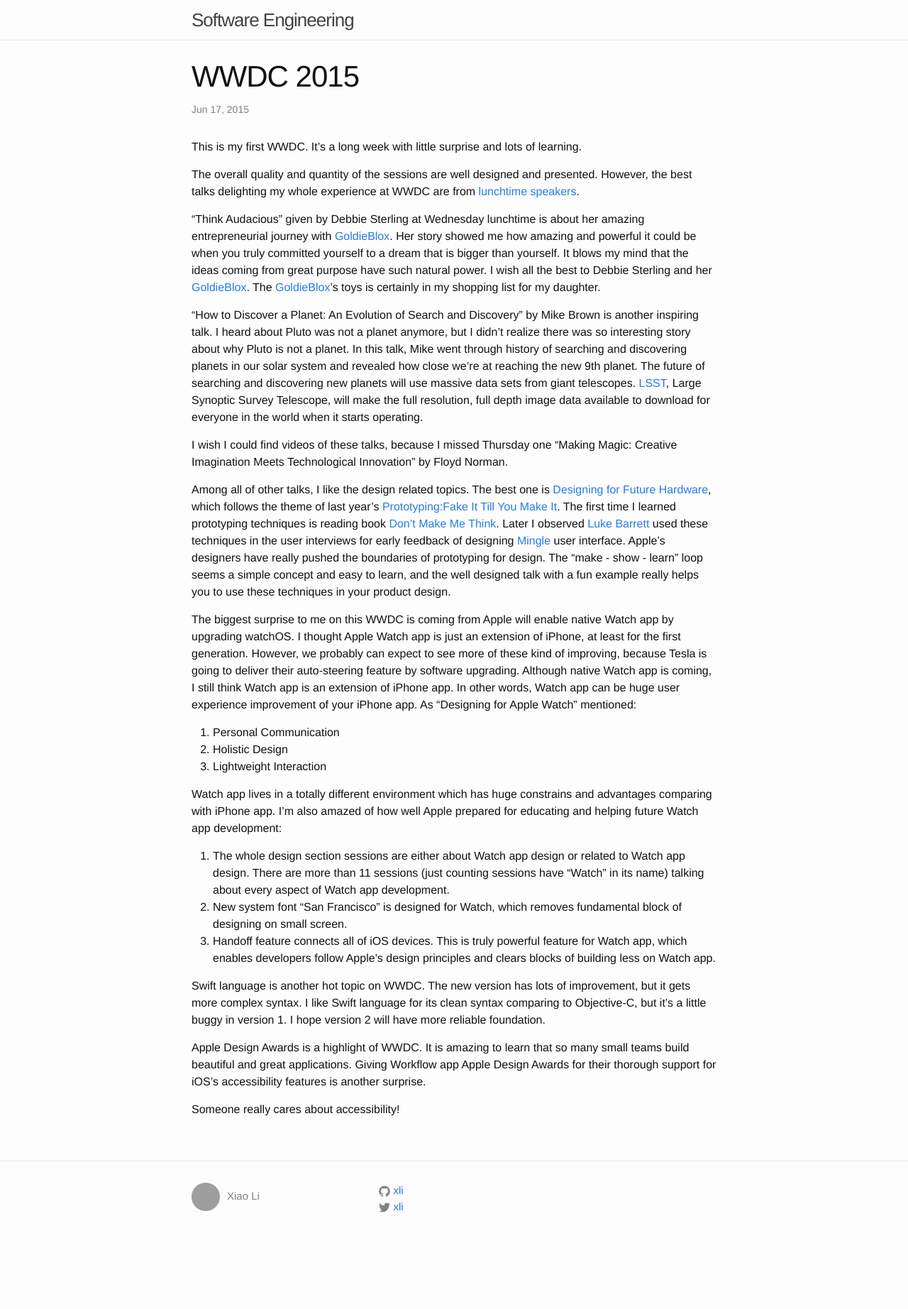
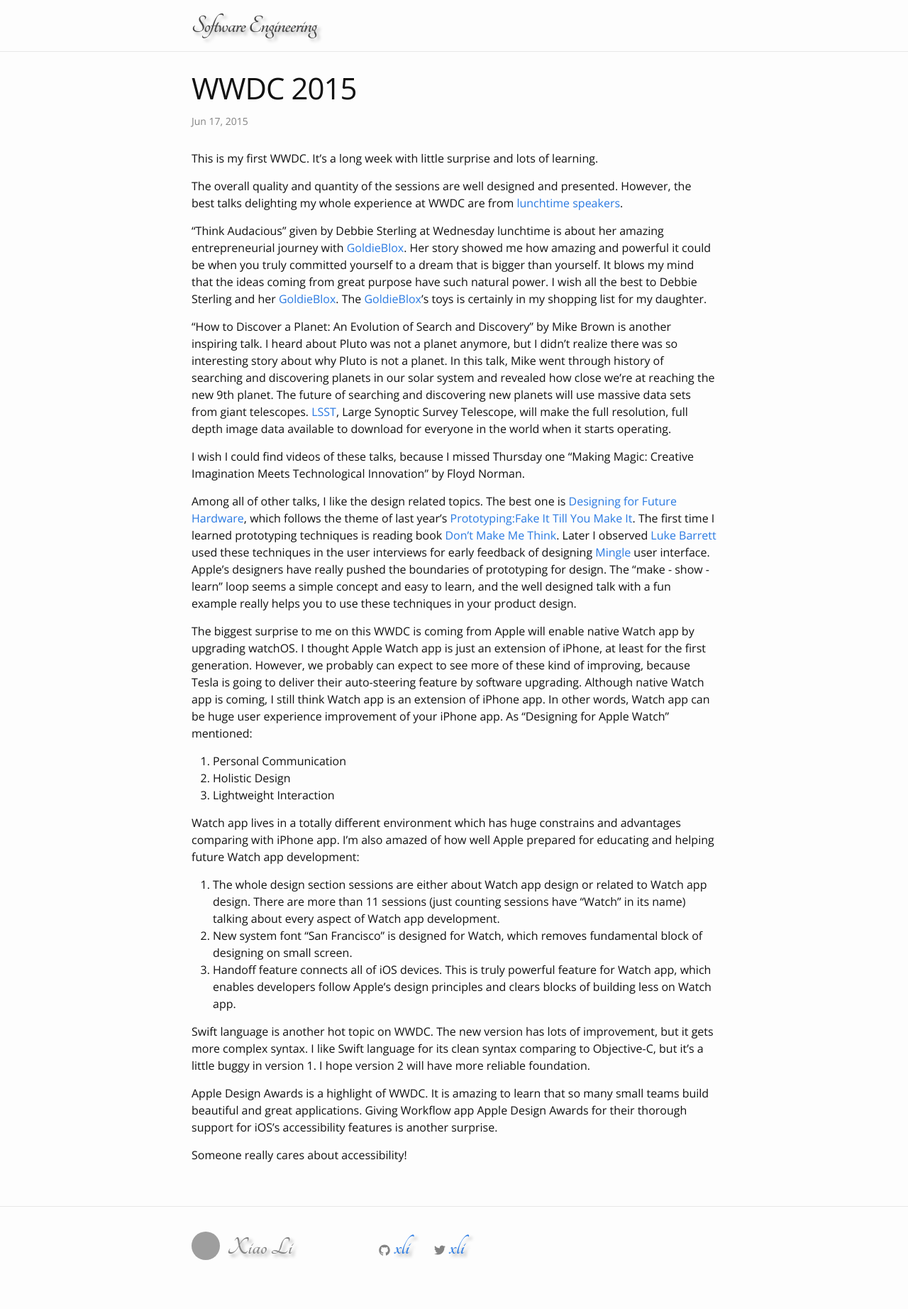
Before and after one commit to xli/xli.github.io, a Jekyll site: the page built from _posts/2015-06-17-WWDC-2015.md, in a window 1280 px wide. Shown: the whole page at 71% size. Built offline with Jekyll 4.4.1, drawn with Linux system fonts in a browser that asks for light colours; before the commit the page ends 1771 px from its top, so only the background shows below that; grey boxes are pictures that could not be loaded.

Commit message:
better fonts and style for header & footer; remove excerpt from index page

```diff
--- a/_includes/head.html
+++ b/_includes/head.html
@@ -9,4 +9,5 @@
   <link rel="stylesheet" href="{{ "/css/main.css" | prepend: site.baseurl }}">
   <link rel="canonical" href="{{ page.url | replace:'index.html','' | prepend: site.baseurl | prepend: site.url }}">
   <link rel="alternate" type="application/rss+xml" title="{{ site.title }}" href="{{ "/feed.xml" | prepend: site.baseurl | prepend: site.url }}" />
+  <link rel="stylesheet" href="//fonts.googleapis.com/css?family=Open+Sans|Tangerine:bold">
 </head>
--- a/css/main.scss
+++ b/css/main.scss
@@ -6,7 +6,7 @@
 
 
 // Our variables
-$base-font-family: Helvetica, Arial, sans-serif;
+$base-font-family: Open Sans, Helvetica, Arial, sans-serif;
 $base-font-size:   16px;
 $small-font-size:  $base-font-size * 0.875;
 $base-line-height: 1.5;
@@ -51,12 +51,29 @@
         "syntax-highlighting"
 ;
 
+.site-footer, .site-header {
+  font-family: Tangerine, Open Sans, Helvetica, Arial, sans-serif;
+  text-shadow: 4px 4px 4px #aaa;
+}
+
 li > ul, li > ol {
   margin-bottom: 15px;
 }
 
 .contact-list {
-  text-align: bottom;
+  font-size: 36px;
+  img {
+    vertical-align: text-bottom;
+  }
+  li {
+    display: inline-block;
+    min-width: 72px;
+  }
+}
+
+.site-title {
+  font-size: 36px;
+  line-height: 72px;
 }
 
 .author-image {
```
Also changed, not shown: index.html (+3 -11 lines).
